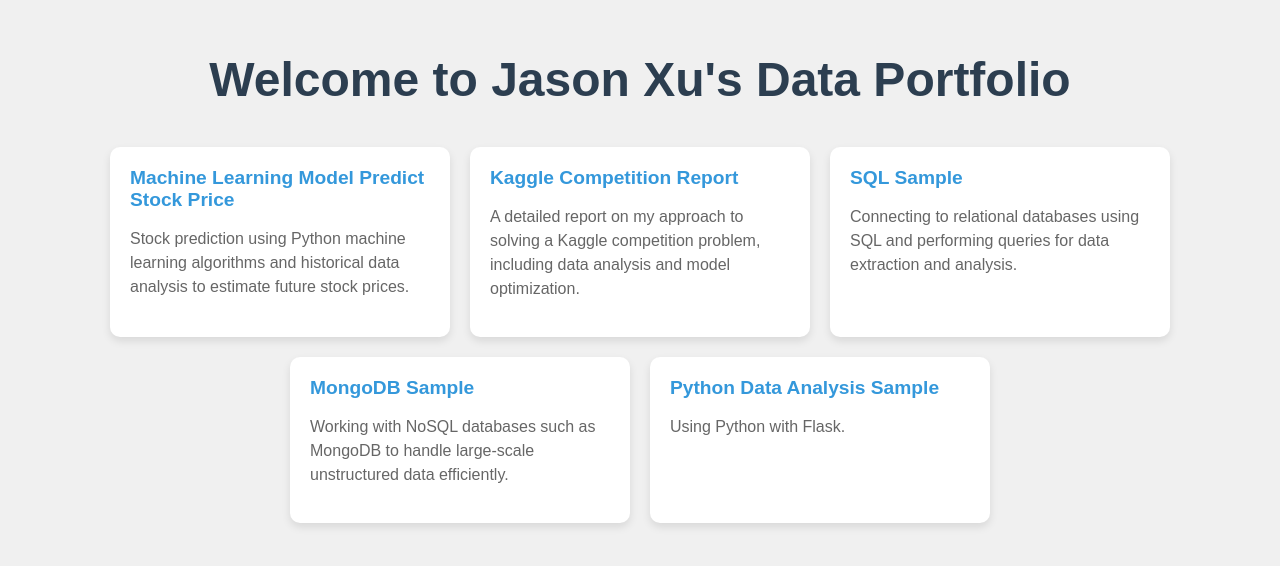
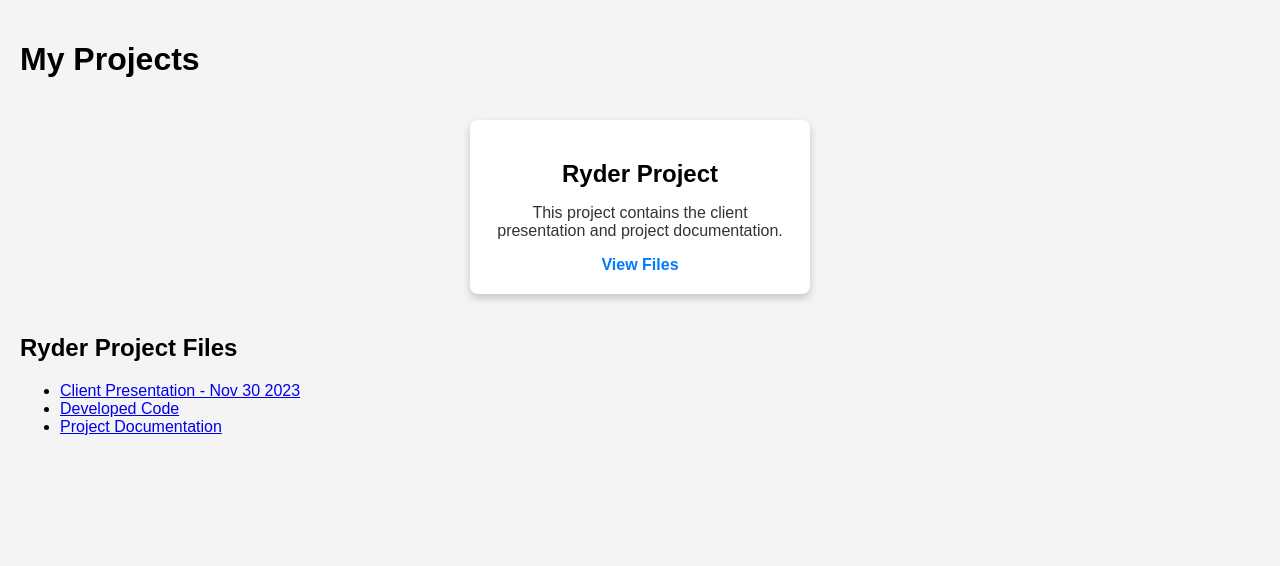
Before and after one commit to Jason88888xu/DataPortfolio, a plain HTML site: page docs/index.html in a window 1280 px wide. Drawn offline with Linux system fonts and the light colour scheme.

Commit message:
Update index.html

```diff
--- a/docs/index.html
+++ b/docs/index.html
@@ -3,99 +3,70 @@
 <head>
     <meta charset="UTF-8">
     <meta name="viewport" content="width=device-width, initial-scale=1.0">
-  <title>Data Portfolio</title>
+    <title>My Projects</title>
     <style>
         body {
             font-family: Arial, sans-serif;
-      background-color: #f0f0f0;
-      color: #333;
+            background-color: #f4f4f4;
             margin: 0;
             padding: 20px;
         }
-
-    h1 {
-      font-size: 3em;
-      color: #2c3e50;
-      text-align: center;
-      margin-bottom: 40px;
-    }
-
         .container {
             display: flex;
             flex-wrap: wrap;
-      justify-content: center;
-      gap: 20px;
+            justify-content: space-around;
         }
-
         .card {
-      background-color: #fff;
-      border-radius: 10px;
-      box-shadow: 0 4px 8px rgba(0, 0, 0, 0.1);
+            background-color: white;
+            box-shadow: 0 4px 8px rgba(0, 0, 0, 0.2);
             padding: 20px;
+            margin: 20px;
             width: 300px;
-      transition: transform 0.3s ease;
+            border-radius: 8px;
+            text-align: center;
         }
-
-    .card:hover {
-      transform: translateY(-10px);
+        .card h2 {
+            font-size: 24px;
+            margin-bottom: 15px;
         }
-
+        .card p {
+            font-size: 16px;
+            color: #333;
+        }
         .card a {
             text-decoration: none;
-      color: #3498db;
-      font-size: 1.2em;
+            color: #007BFF;
             font-weight: bold;
-      display: block;
-      margin-bottom: 10px;
         }
-
-    .card p {
-      color: #666;
-      font-size: 1em;
-      line-height: 1.5;
-    }
-
-    a:hover {
-      text-decoration: underline;
-      color: #2980b9;
-    }
-
-    @media (max-width: 768px) {
-      .card {
-        width: 100%;
-      }
+        .card a:hover {
+            color: #0056b3;
         }
     </style>
 </head>
 <body>
 
-  <h1>Welcome to Jason Xu's Data Portfolio</h1>
+<h1>My Projects</h1>
 
 <div class="container">
+    <!-- Ryder Project Card -->
     <div class="card">
-      <a href="Predict_Stock_Price_Machine_Learning.html">Machine Learning Model Predict Stock Price</a>
-      <p>Stock prediction using Python machine learning algorithms and historical data analysis to estimate future stock prices.</p>
+        <h2>Ryder Project</h2>
+        <p>This project contains the client presentation and project documentation.</p>
+        <a href="#ryder_project_files">View Files</a>
     </div>
 
-    <div class="card">
-      <a href="Kaggle_Competition_report.html">Kaggle Competition Report</a>
-      <p>A detailed report on my approach to solving a Kaggle competition problem, including data analysis and model optimization.</p>
+    <!-- Add more cards here for other projects if needed -->
+
 </div>
 
-    <div class="card">
-      <a href="Python_connect_SQL_Relationtional_Database_sample.html">SQL Sample</a>
-      <p>Connecting to relational databases using SQL and performing queries for data extraction and analysis.</p>
-    </div>
-
-    <div class="card">
-      <a href="MongoDB_sample.html">MongoDB Sample</a>
-      <p>Working with NoSQL databases such as MongoDB to handle large-scale unstructured data efficiently.</p>
-    </div>
-
-    <div class="card">
-      <a href="Python_Data_Analysis_sample.html">Python Data Analysis Sample</a>
-      <p>Using Python with Flask.</p>
-    </div>
+<!-- Section for Ryder Project Files -->
+<div id="ryder_project_files">
+    <h2>Ryder Project Files</h2>
+    <ul>
+        <li><a href="docs/Ryder_project/Client%20Presentation%20-%20Nov%2030%202023.pdf" target="_blank">Client Presentation - Nov 30 2023</a></li>
+        <li><a href="docs/Ryder_project/developed_code.html" target="_blank">Developed Code</a></li>
+        <li><a href="docs/Ryder_project/project_documentation.docx" target="_blank">Project Documentation</a></li>
+    </ul>
 </div>
 
 </body>
```
Lines whose indentation alone changed are shown as unchanged.
